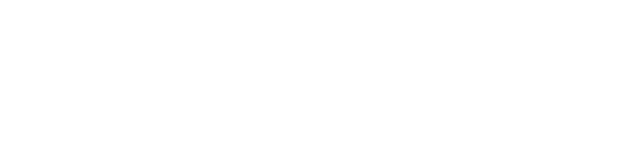
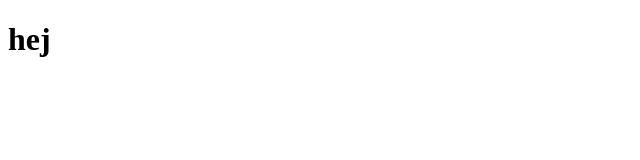
Before and after one commit to emk003/Digieksamen, a plain HTML site: page index.html in a window 1280 px wide. Shown: the full height of the page, 0-640 px from the left. Drawn offline with Linux system fonts and the light colour scheme.

Commit message:
opdated title

```diff
--- a/index.html
+++ b/index.html
@@ -2,9 +2,12 @@
 <html lang="en">
 <head>
     <meta charset="UTF-8">
-    <title>Title</title>
+    <title>Digieksamen</title>
+
 </head>
 <body>
-
+<h1>
+    hej
+</h1>
 </body>
 </html>
```
